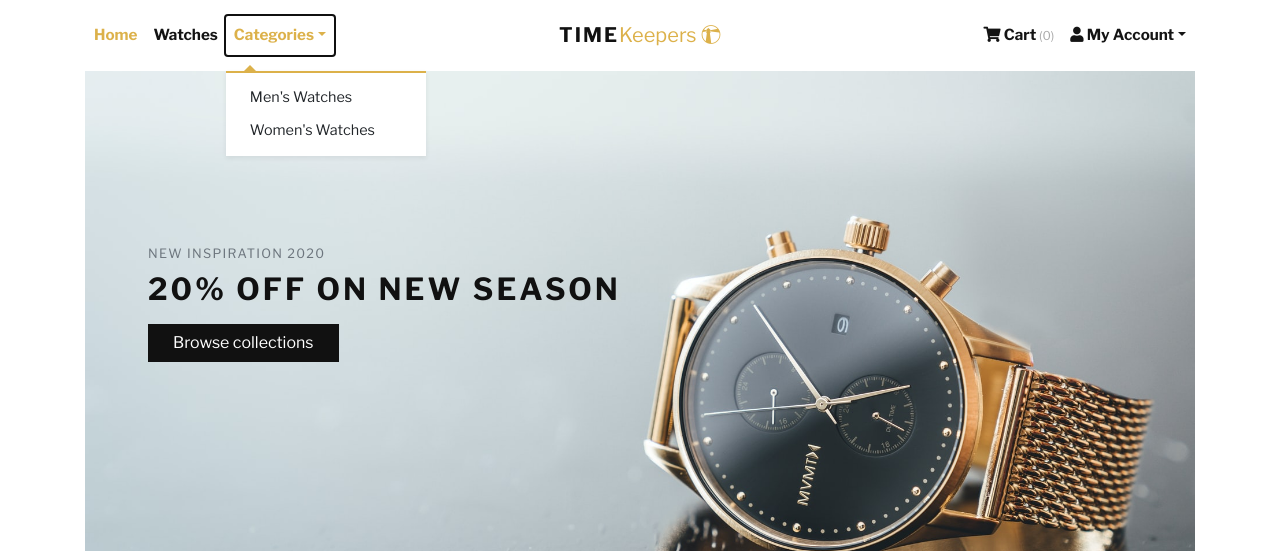
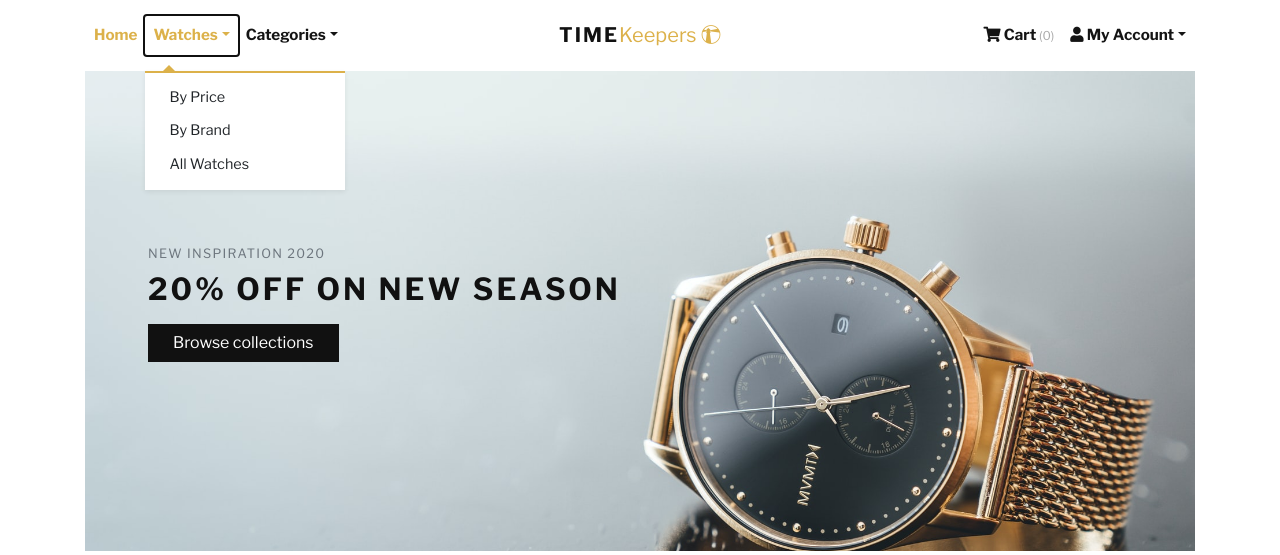
Before and after one commit to ElJefe111944/Milestone-4, a Django app: page / in a window 1280 px wide, after a click on "Watches". Shown: the top 555 px of the page. Run offline with Django 3.2, Linux system fonts and the light colour scheme; some libraries are stand-ins or nearby versions; some web fonts are replaced.

Commit message:
Watch sort links added to main navbar

```diff
--- a/templates/includes/main-nav.html
+++ b/templates/includes/main-nav.html
@@ -9,8 +9,13 @@
             <li class="nav-item">
                 <!-- Link--><a class="nav-link active" href="{% url 'homepage' %}">Home</a>
             </li>
-            <li class="nav-item">
-                <!-- Link--><a class="nav-link" href="{% url 'watches' %}">Watches</a>
+            <li class="nav-item dropdown"><a class="nav-link dropdown-toggle" id="pagesDropdown" href="#" data-toggle="dropdown"
+                    aria-haspopup="true" aria-expanded="false">Watches</a>
+                <div class="dropdown-menu mt-3" aria-labelledby="pagesDropdown">
+                        <a class="dropdown-item border-0 transition-link" href="{% url 'watches' %}?sort=price&direction=asc">By Price</a>
+                        <a class="dropdown-item border-0 transition-link" href="{% url 'watches' %}?sort=category&direction=asc">By Brand</a>
+                        <a class="dropdown-item border-0 transition-link" href="{% url 'watches' %}">All Watches</a>
+                </div>
             </li>
             <li class="nav-item dropdown"><a class="nav-link dropdown-toggle" id="pagesDropdown" href="#" data-toggle="dropdown"
                     aria-haspopup="true" aria-expanded="false">Categories</a>
```
